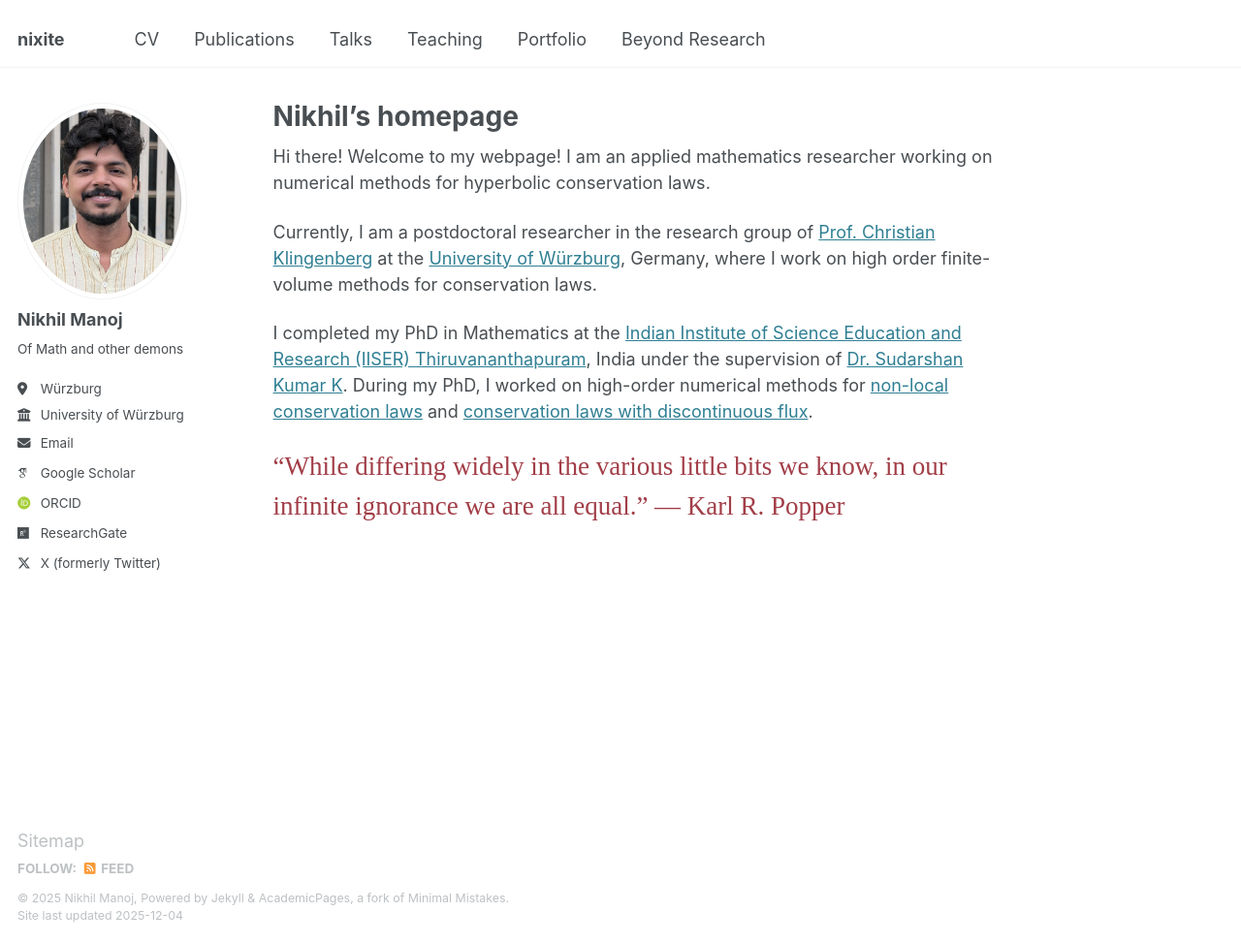
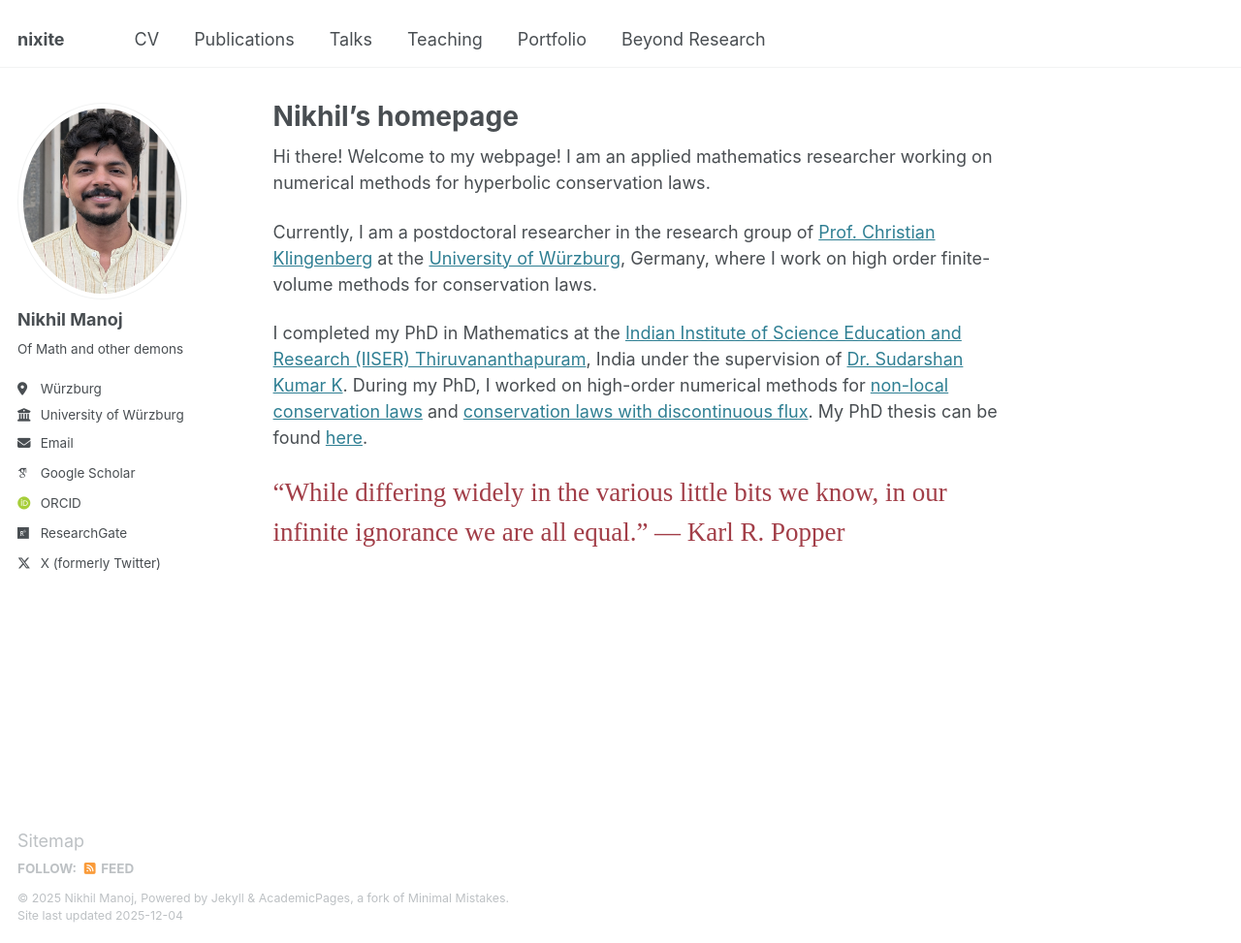
Before and after one commit to nikhil0597/nikhil0597.github.io, a Jekyll site: the page built from _pages/about.md, in a window 1280 px wide and 973 px high. Shown: the whole window at 97% size. Built offline with Jekyll 4.4.1, drawn with Linux system fonts in a browser that asks for light colours; some web fonts are replaced.

Commit message:
Update about.md

```diff
--- a/_pages/about.md
+++ b/_pages/about.md
@@ -12,7 +12,7 @@ Hi there! Welcome to my webpage! I am an applied mathematics researcher working
 
 Currently, I am a postdoctoral researcher in the research group of [Prof. Christian Klingenberg](https://ifm.mathematik.uni-wuerzburg.de/~klingen/index.html) at the [University of Würzburg](https://www.uni-wuerzburg.de/en/university/), Germany, where I work on high order finite-volume methods for conservation laws.
 
-I completed my PhD in Mathematics at the [Indian Institute of Science Education and Research (IISER) Thiruvananthapuram](https://www.iisertvm.ac.in/), India under the supervision of [Dr. Sudarshan Kumar K](https://www.iisertvm.ac.in/faculty/sudarshan). During my PhD, I worked on high-order numerical methods for [non-local conservation laws](https://www.esaim-m2an.org/articles/m2an/abs/2023/06/m2an230129/m2an230129.html) and [conservation laws with discontinuous flux](https://arxiv.org/abs/2501.04620).
+I completed my PhD in Mathematics at the [Indian Institute of Science Education and Research (IISER) Thiruvananthapuram](https://www.iisertvm.ac.in/), India under the supervision of [Dr. Sudarshan Kumar K](https://www.iisertvm.ac.in/faculty/sudarshan). During my PhD, I worked on high-order numerical methods for [non-local conservation laws](https://www.esaim-m2an.org/articles/m2an/abs/2023/06/m2an230129/m2an230129.html) and [conservation laws with discontinuous flux](https://arxiv.org/abs/2501.04620). My PhD thesis can be found [here](files/thesis final_Nikhil Manoj.pdf).
 
 
 
```
